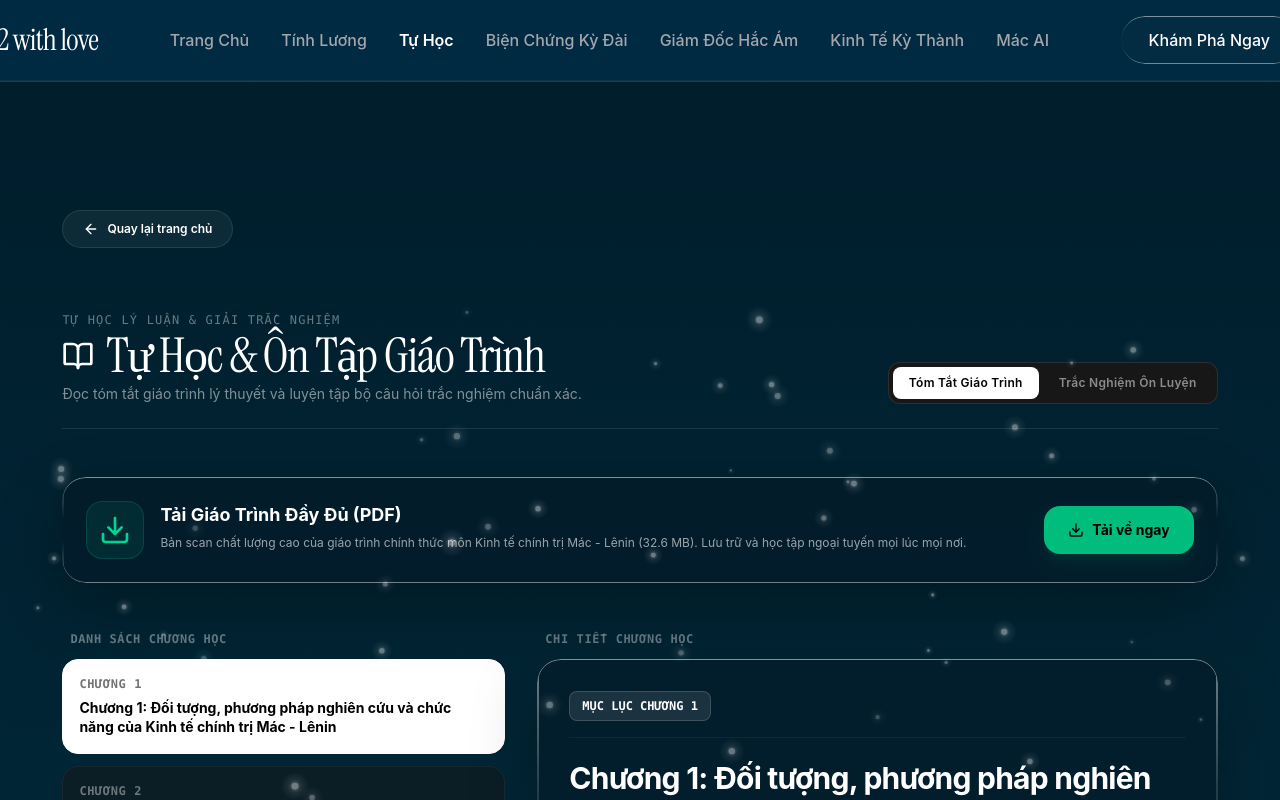
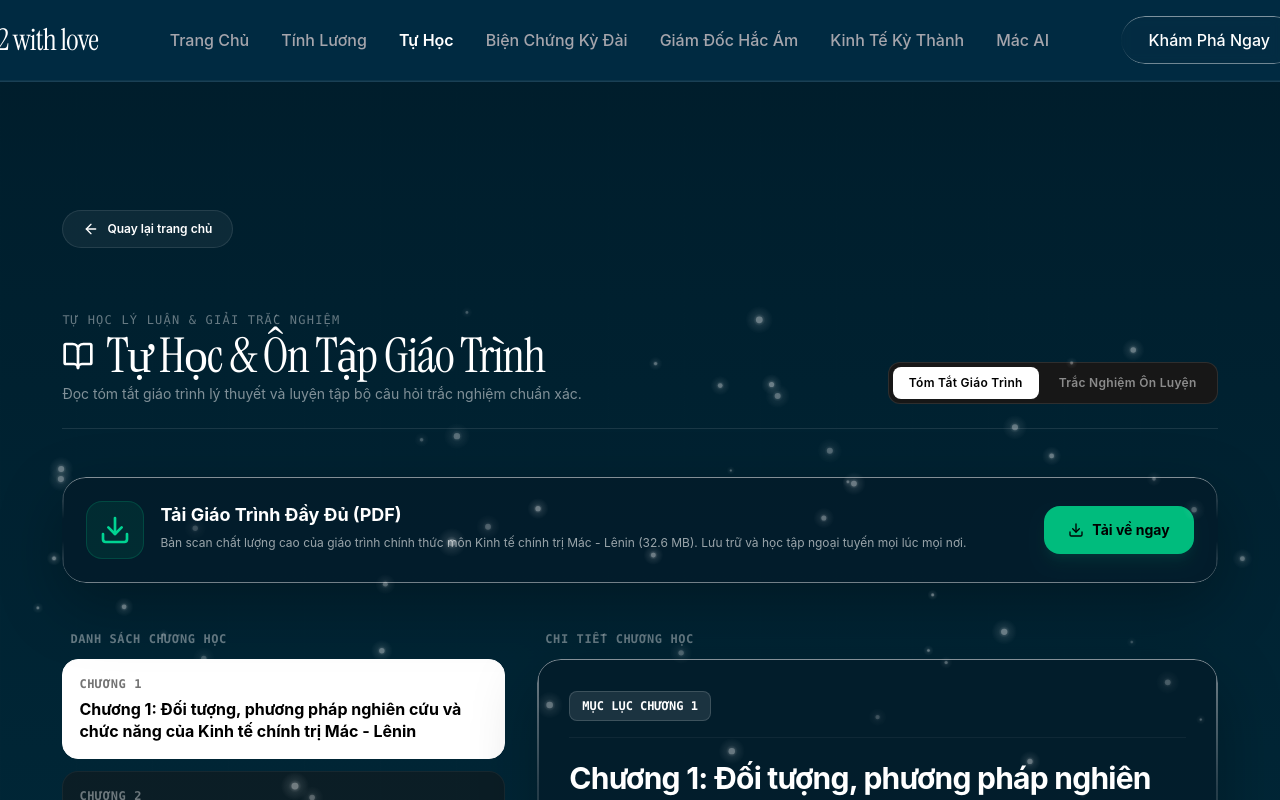
Before and after one commit to trungtran2511/mac-lenin-2, a React (Vite) app: page / in a window 1280 px wide. Both pictures are taken after a click on the button "Tự Học". Shown: the top 800 px of the page. Built offline with nearby package versions, Linux system fonts and the light colour scheme; a web font is replaced by a local one.

Commit message:
style: scale sidebar chapter list titles to text-base

```diff
--- a/src/App.tsx
+++ b/src/App.tsx
@@ -1289,7 +1289,7 @@ export default function App() {
                       <span className={`text-xs font-bold uppercase tracking-wider font-mono ${selectedChapterDetails === chapter.id ? "text-neutral-500" : "text-white/40"}`}>
                         Chương {chapter.id}
                       </span>
-                      <h4 className="text-sm font-bold leading-snug">{chapter.title}</h4>
+                      <h4 className="text-base font-bold leading-snug">{chapter.title}</h4>
                     </button>
                   ))}
                 </div>
```
